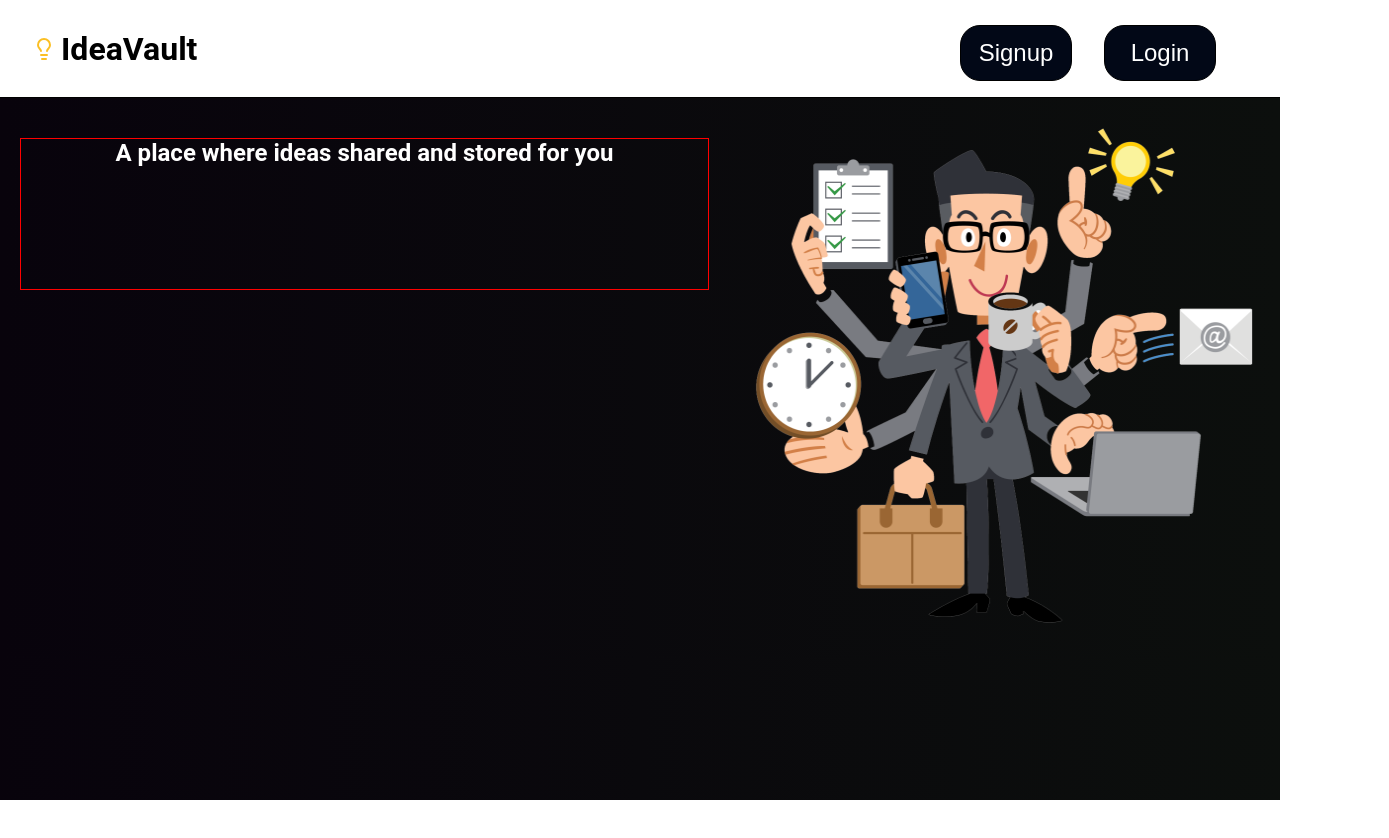
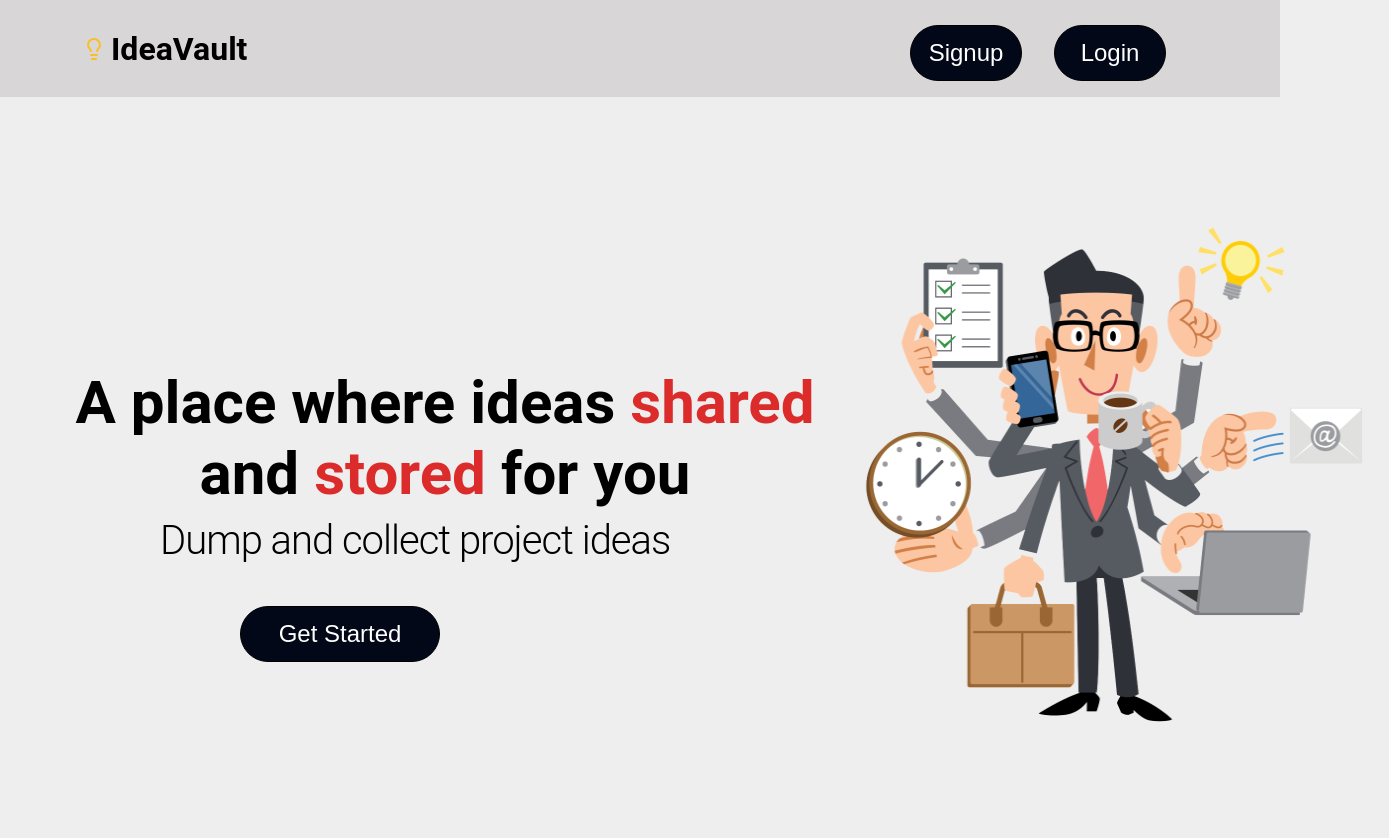
Before and after one commit to Naiduyenduva/IdaeVault_project, a React (Vite) app in the folder Frontend/client/: page / in a window 1280 px wide. Shown: the top 838 px of the page, 1389 px wide, since content can reach past the window. Before the commit the page ends 800 px from the top, so only its background shows below. Built offline with nearby package versions, Linux system fonts and the light colour scheme.

Commit message:
Home page done

```diff
--- a/Frontend/client/src/App.css
+++ b/Frontend/client/src/App.css
@@ -1,29 +1,24 @@
 .navbar {
     display: flex;
     justify-content: space-between;
-    align-items: baseline;
     color: black;
     gap: 2rem;
     padding: 0.5rem 2rem;
 }
 .navborder {
-    border-bottom: 1px solid black;
-    background-color: rgb(255, 255, 255);
+    background-color: rgb(216, 214, 214);
     position: sticky;
     top: 0; /* Stick to the top of the viewport */
     z-index: 1000; /* Keeps it above other elements */
 }
-/* .gapa{
-    margin-top: 100px;
-    display: flex;
-    flex-direction: column;
-    justify-content: center;
-    align-items: center;
-} */
 .nav-bulb {
     display: flex;
     align-items: center;
     gap: 5px;
+    margin-left: 50px;
+}
+.buttons {
+  margin-right: 50px;
 }
 .lightbulb {
     color: #fbbf24;
@@ -64,7 +59,7 @@ button {
     border: 1px solid black;
     width: 7rem;
     background-color: rgb(2, 8, 23);
-    border-radius: 20px;
+    border-radius: 36px;
     color: white;
     font-size: 1.5rem;
     cursor: pointer;
@@ -87,19 +82,35 @@ button {
   }
   .container {
     display: flex;
+    padding: 100px 50px;
   }
   .box {
     flex: 1;                /* Each div takes up equal space */
     padding: 20px;
     text-align: center;
-    color: white;
   }
   .image {
     height: 515px;
     width: 509px;
   }
   .heading1 {
-    width: 687px;
+    width: 750px;
     height: 150px;
-    border: 1px solid red;
+    margin-top: 150px;
+    font-size: 60px;
   }
+  .heading2 {
+    font-size: 40px;
+    letter-spacing: -1px;
+    margin-top: -50px;
+    margin-left: 90PX;
+    font-weight: 300;
+    text-align: justify;
+  }
+  span {
+    color: #DB2B2B;
+  }
+  .get {
+    width: 200px;
+    margin-right: 210px;
+  }
--- a/Frontend/client/src/App.jsx
+++ b/Frontend/client/src/App.jsx
@@ -2,7 +2,7 @@ import './App.css'
 import Signup from './components/signup'
 import Login from './components/login'
 import { BrowserRouter as Router, Route, Routes, useNavigate } from 'react-router-dom';
-import Dashboard from './components/Dashboard'; // Your protected page
+import Home from './components/Home'; // Your protected page
 import { Lightbulb } from "lucide-react";
 import { Link } from 'react-router-dom';
 
@@ -15,7 +15,7 @@ function App() {
     <Routes>
           <Route path="/signup" element={<Signup />} />
           <Route path="/login" element={<Login />} />
-          <Route path="/" element={<Dashboard />} /> {/* Protected route */}
+          <Route path="/" element={<Home />} /> {/* Protected route */}
     </Routes>
    </div>
    </Router>
@@ -28,7 +28,7 @@ function Navbar() {
       <Lightbulb className='lightbulb' />
     <h1><Link to='/'>IdeaVault</Link></h1>
     </div>
-    <div className='navbar'>
+    <div className='navbar buttons'>
       <button><Link to='/signup'>Signup</Link></button>
       <button><Link to='/login'>Login</Link> </button>
     </div>
--- a/Frontend/client/src/components/Dashboard.jsx
+++ b/Frontend/client/src/components/Home.jsx
@@ -1,13 +1,15 @@
 import React from 'react'
 import image from '../assets/image.png'
+import { Link } from 'react-router-dom'
 
-const Dashboard = () => {
+const Home = () => {
   return (
     <section className='gapa' >
       <div className='container'>
-        <div className='box'>
+        <div className='box box1'>
           <h1 className='heading1'>A place where ideas <span>shared</span>  and <span>stored</span>  for you</h1>
-          <h2 className='heading2'></h2>
+          <h2 className='heading2'>Dump and collect project ideas</h2>
+          <Link to='/signup'><button className='get'>Get Started</button></Link>
         </div>
         <div className='box'>
         <img src={image} alt="Description" className="image" />
@@ -17,4 +19,4 @@ const Dashboard = () => {
   )
 }
 
-export default Dashboard;
+export default Home;
--- a/Frontend/client/src/components/Signup.jsx
+++ b/Frontend/client/src/components/Signup.jsx
@@ -73,7 +73,7 @@ function Signup() {
             value={formData.lastName}
             onChange={handleChange}
           /><br/>
-        <h3>Already have an account? <Link to='/login'>Login</Link> </h3>
+        <h3>Already have an account? <Link to='/login'><span>Login</span></Link> </h3>
           <button type="submit">Signup</button>
         </form>
       </div>
--- a/Frontend/client/src/components/login.jsx
+++ b/Frontend/client/src/components/login.jsx
@@ -63,7 +63,7 @@ function Login(){
             onChange={handlePasswordChange}
           /><br/>
 
-          <h3>Don't have an account? <Link to='/signup'>Signup</Link></h3>
+          <h3>Don't have an account? <Link to='/signup'><span>Signup</span></Link></h3>
           <button type="submit">Login</button>
           </form>
         </div>
--- a/Frontend/client/src/index.css
+++ b/Frontend/client/src/index.css
@@ -2,7 +2,7 @@ body {
     margin: 0;
     padding: 0;
     font-family: system-ui, -apple-system, BlinkMacSystemFont, 'Segoe UI', Roboto, Oxygen, Ubuntu, Cantarell, 'Open Sans', 'Helvetica Neue', sans-serif;
-    background: linear-gradient(to right, rgb(8, 3, 12), rgb(12, 15, 13));
+  background-color: #eeeeee;
     color: #000000;
     font-family: "Roboto", sans-serif;
     font-weight: 900;
```
